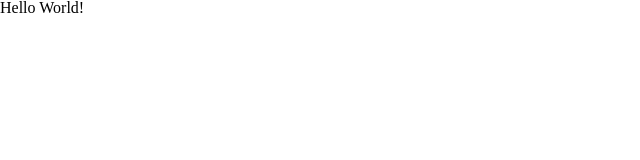
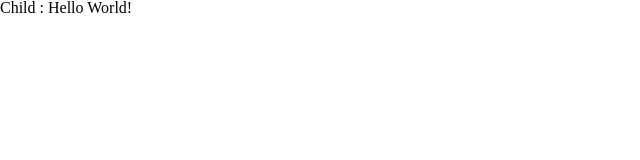
Before and after one commit to yeyoung8805/vue3-lifecycle, a Vue app: page / in a window 1280 px wide. Shown: the top 160 px of the page, without its empty margins (0-640 px from the left). Built offline with nearby package versions, Linux system fonts and the light colour scheme.

Commit message:
all the contents applied to Child.vue

```diff
--- a/src/components/Child.vue
+++ b/src/components/Child.vue
@@ -1,7 +1,5 @@
 <template>
-  <div>
-    {{ msg }}
-  </div>
+  <div>Child : {{ msg }}</div>
 </template>
 
 <script>
```
